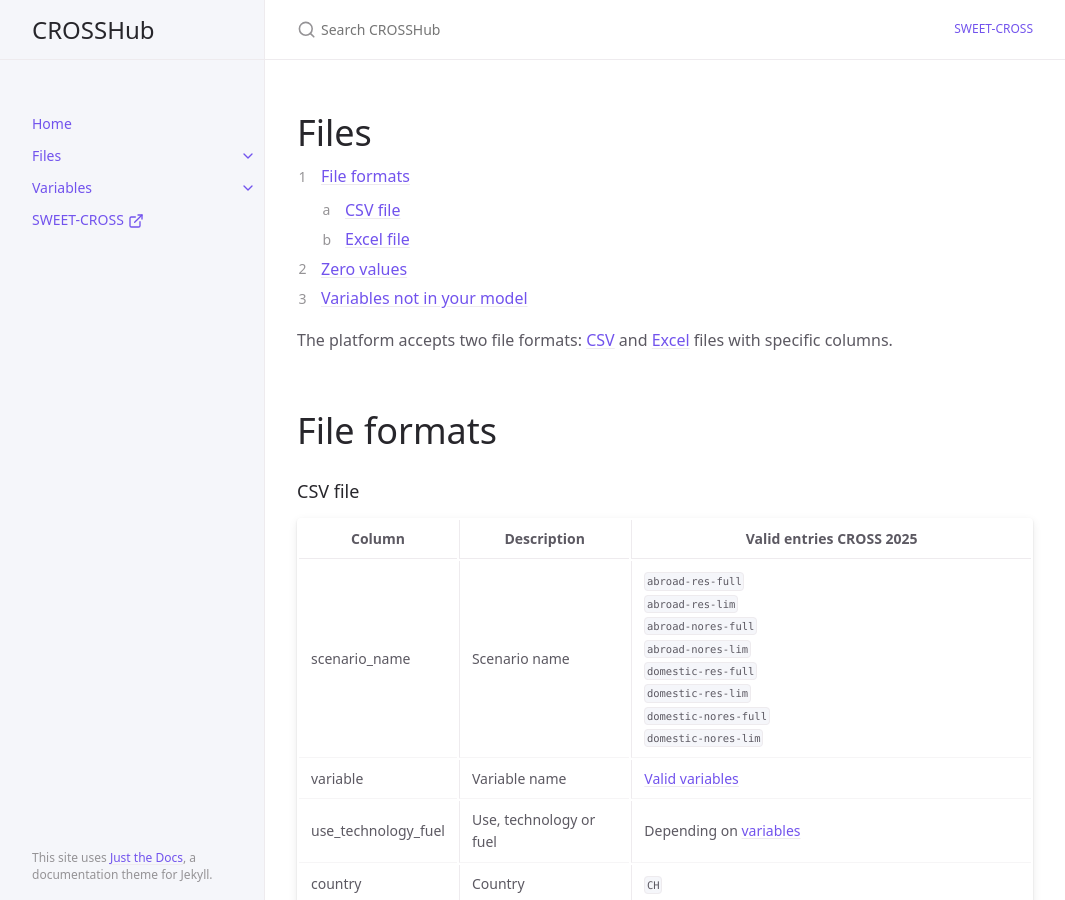
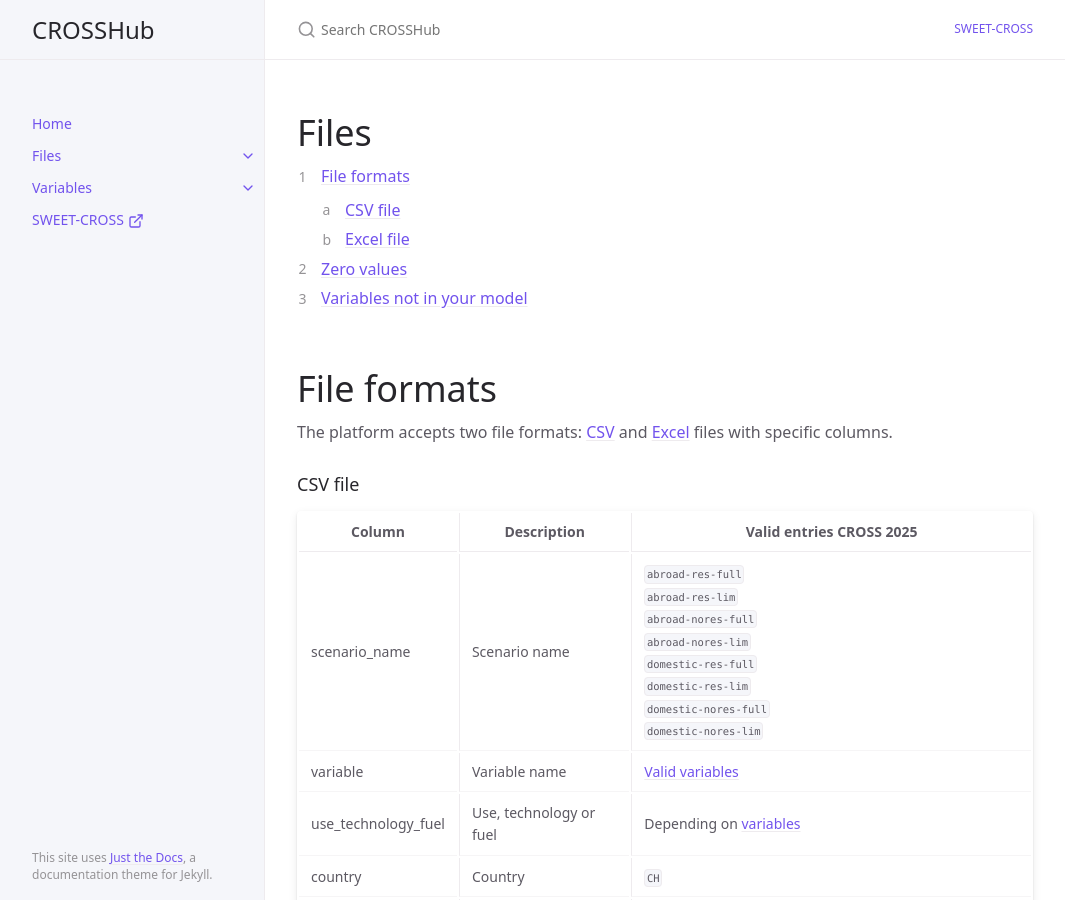
Before and after one commit to sweet-cross/data-model, a Jekyll site: the page built from docs/files/index.md, in a window 1280 px wide and 900 px high. Shown: the whole window, without its empty margins (107-1172 px from the left). Built offline with Jekyll 4.4.1, drawn with Linux system fonts in a browser that asks for light colours; cached includes are drawn as plain includes.

Commit message:
file description

```diff
--- a/docs/files/index.md
+++ b/docs/files/index.md
@@ -10,9 +10,11 @@ nav_order: 2
 1. TOC
 {:toc}
 
+
+# File formats
 The platform accepts two file formats: [CSV](#csv) and [Excel](#excel) files with specific columns.
 
-# File formats
+
 <a id="csv"></a>
 ### CSV file
 
```
